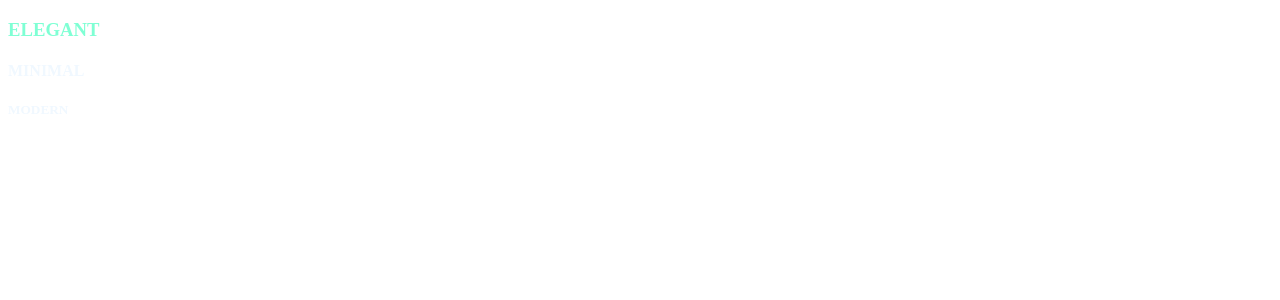
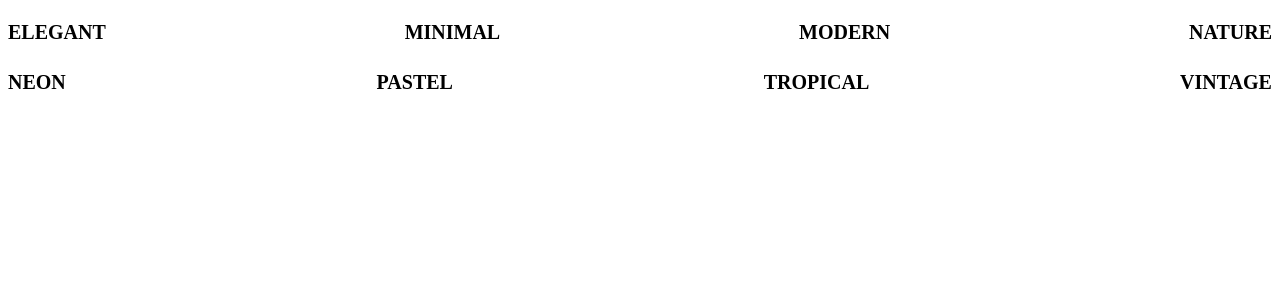
Before and after one commit to danielle-fong/colourME, a React (Create React App) app: page /Themes in a window 1280 px wide. Shown: the top 300 px of the page. Built offline with nearby package versions, Linux system fonts and the light colour scheme.

Commit message:
commit on themes

```diff
--- a/src/website/themes/Themes.css
+++ b/src/website/themes/Themes.css
@@ -1,7 +1,15 @@
-.block{
-    color: aliceblue;
+.top{
+	display: flex;
+	justify-content: space-between;
+	align-items: center;
+	position: sticky;
+    font-size: 10px;
 }
 
-.elegant{
-    color: aquamarine;
+.bottom{
+	display: flex;
+	justify-content: space-between;
+	align-items: center;
+	position: sticky;
+    font-size: 10px;
 }
--- a/src/website/themes/Themes.js
+++ b/src/website/themes/Themes.js
@@ -3,10 +3,18 @@ import "./Themes.css";
 function Themes(){
 	return (
 		<>
-			<div className = "block">
-            <h3 className= "elegant">ELEGANT</h3>
-            <h4 className = "minimal">MINIMAL</h4>
-            <h5 className = "modern">MODERN</h5>
+			<div className = "top">
+			<h1 className = "elegant">ELEGANT</h1>
+			<h1 className = "minimal">MINIMAL</h1>
+			<h1 className = "modern">MODERN</h1>
+			<h1 className = "nature">NATURE</h1>
+			</div>
+
+			<div className = "bottom">
+			<h1 className = "neon">NEON</h1>
+			<h1 className = "pastel">PASTEL</h1>
+			<h1 className = "tropical">TROPICAL</h1>
+			<h1 className = "vintage">VINTAGE</h1>
             </div>
 		</>
 	);
```
Also changed, not shown: src/website/themes/Elegant/Elegant.js (added).
